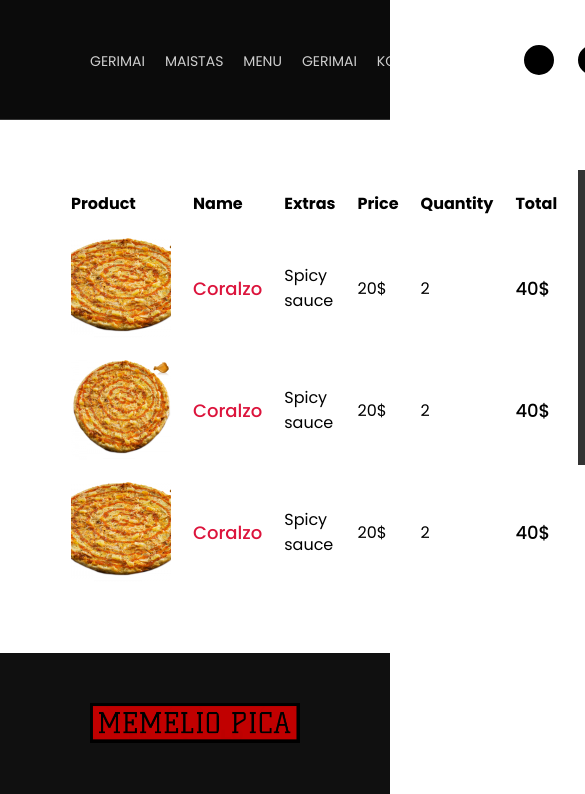
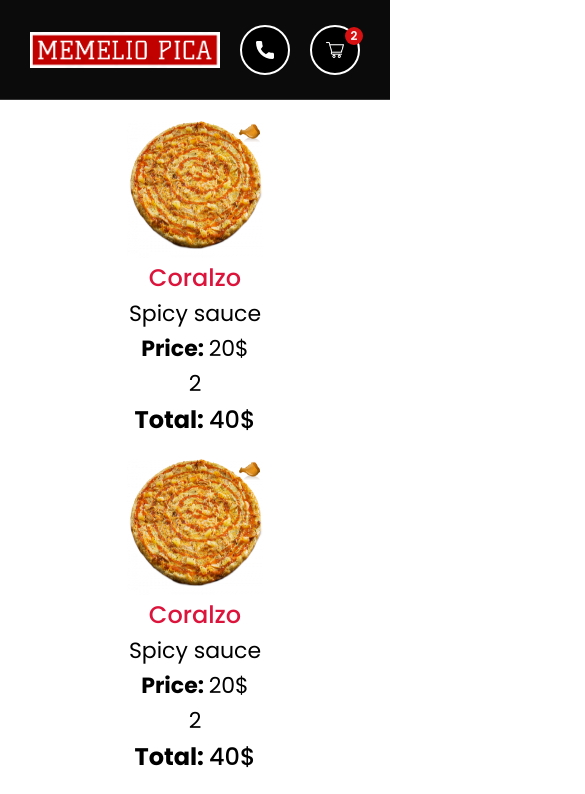
Before and after one commit to kbagdanskas/foodapp, a Next.js app: page /cart in a window 390 px wide. Shown: the top 794 px of the page, 585 px wide, since content can reach past the window. Built offline with nearby package versions, Linux system fonts and the light colour scheme.

Commit message:
added media

```diff
--- a/pages/cart.jsx
+++ b/pages/cart.jsx
@@ -18,29 +18,7 @@ const Cart = () => {
                 </tr>
                 </thead>
                 <tbody>
-                <tr>
-                    <td>
-                        <div className={styles.imgContainer}>
-                            <Image src="/img/hawaii.png" alt="pizza" layout='fill' objectFit='cover'/>
-                        </div>
-                    </td>
-                    <td>
-                        <span className={styles.name}>Coralzo</span>
-                    </td>
-                    <td>
-                        <span className={styles.extras}>Spicy sauce</span>
-                    </td>
-                    <td>
-                        <span className={styles.price}>20$</span>
-                    </td>
-                    <td>
-                        <span className={styles.quantity}>2</span>
-                    </td>
-                    <td>
-                        <span className={styles.total}>40$</span>
-                    </td>
-                </tr>
-                <tr>
+                <tr className={styles.tbodyTr}>
                     <td>
                         <div className={styles.imgContainer}>
                             <Image src="/img/hawaii.png" alt="pizza" layout='fill' objectFit='fill'/>
@@ -62,10 +40,32 @@ const Cart = () => {
                         <span className={styles.total}>40$</span>
                     </td>
                 </tr>
-                <tr>
+                <tr className={styles.tbodyTr}>
                     <td>
                         <div className={styles.imgContainer}>
-                            <Image src="/img/hawaii.png" alt="pizza" layout='fill' objectFit='cover'/>
+                            <Image src="/img/hawaii.png" alt="pizza" layout='fill' objectFit='fill'/>
+                        </div>
+                    </td>
+                    <td>
+                        <span className={styles.name}>Coralzo</span>
+                    </td>
+                    <td>
+                        <span className={styles.extras}>Spicy sauce</span>
+                    </td>
+                    <td>
+                        <span className={styles.price}>20$</span>
+                    </td>
+                    <td>
+                        <span className={styles.quantity}>2</span>
+                    </td>
+                    <td>
+                        <span className={styles.total}>40$</span>
+                    </td>
+                </tr>
+                <tr className={styles.tbodyTr}>
+                    <td>
+                        <div className={styles.imgContainer}>
+                            <Image src="/img/hawaii.png" alt="pizza" layout='fill' objectFit='fill'/>
                         </div>
                     </td>
                     <td>
--- a/pages/orders/[id].jsx
+++ b/pages/orders/[id].jsx
@@ -24,7 +24,7 @@ const Order = () => {
                     </tr>
                 </thead>
                 <tbody>
-                <tr>
+                <tr className={styles.tbodyTr}>
                     <td>
                         <span className={styles.id}>11313\311\1\</span>
                     </td>
--- a/pages/product/[id].jsx
+++ b/pages/product/[id].jsx
@@ -22,7 +22,8 @@ const Product = () => {
             <h1 className={styles.title}>{pizza.name}</h1>
             <span className={styles.price}>${pizza.price[size]}</span>
             <p className={styles.desc}>{pizza.desc}</p>
-            <div className={styles.sizes}>Choose the size
+            <div className={styles.choose}>Choose the size</div>
+            <div className={styles.sizes}>
                 <div className={styles.size} onClick={()=>setSize(0)}>
                     <Image src="/img/pizzasize.svg" layout='fill' alt="size"/>
                     <span className={styles.number}>Small</span>
--- a/styles/Cart.module.css
+++ b/styles/Cart.module.css
@@ -57,3 +57,48 @@
     font-weight: bold;
     margin-top: 20px;
 }
+
+@media screen and (max-width: 480px) {
+    .container {
+        flex-direction: column;
+        padding: 20px;
+    }
+    .table {
+        display: flex;
+        flex-direction: column;
+        align-items: center;
+        justify-content: center;
+    }
+    thead .tr {
+        display: none;
+    }
+    .tbodyTr {
+        display: flex;
+        flex-direction: column;
+        align-items: center;
+        justify-content: center;
+        margin-bottom: 20px;
+    }
+    .name,.total {
+        font-size: 24px;
+    }
+    .imgContainer {
+        width: 35vw;
+        height: 35vw;
+        position: relative;
+    }
+    .extras,.price,.quantity {
+        font-size: 22px;
+    }
+    .price:before {
+        content: 'Price: ';
+        font-weight: bold;
+    }
+    .total:before {
+        content: 'Total: ';
+        font-weight: bold;
+    }
+    .wrapper {
+        width: 100%;
+    }
+}
--- a/styles/Featured.module.css
+++ b/styles/Featured.module.css
@@ -2,6 +2,7 @@
     height: calc(100vh - 120px);
     background-color: crimson;
     overflow: hidden;
+    position: relative;
 }
 
 .arrowContainer {
@@ -27,3 +28,9 @@
     height: 100%;
     position: relative;
 }
+
+@media screen and (max-width: 480px) {
+    .container {
+        height: 30vh;
+    }
+}
--- a/styles/Footer.module.css
+++ b/styles/Footer.module.css
@@ -58,7 +58,7 @@
     content: '';
     width: 100%;
     height: 2px;
-    background-color: grey;
+    background-color: #cbcdd0;
     bottom: -30px;
 }
 
@@ -91,8 +91,28 @@
 
 .copyright span {
     margin-right: 20px;
+    margin-left: 20px;
 }
 
-.copyright img {
-    margin-right: 20px;
+
+@media screen and (max-width: 480px) {
+    .cartWrap {
+        width: 100%;
+        margin-bottom: 20px;
+    }
+    .container {
+        height: unset;
+    }
+    .items {
+        flex-direction: column;
+    }
+    .logo {
+        margin-bottom: 20px;
+    }
+    .listTitle {
+        text-align: center;
+    }
+    .copyright {
+        justify-content: center;
+    }
 }
--- a/styles/Navbar.module.css
+++ b/styles/Navbar.module.css
@@ -81,14 +81,15 @@
 .callButton {
     display: flex;
     align-items: center;
-    justify-content: space-between;
+    justify-content: center;
     color: #fff;
     text-transform: uppercase;
     font-size: 18px;
     font-weight: 600;
     transition: 0.2s;
-    border-radius: 25px;
-    padding: 15px 15px;
+    border-radius: 50%;
+    width: 50px;
+    height: 50px;
     background-color: #000;
     border: 2px solid #fff;
     margin-right: 20px;
@@ -96,14 +97,15 @@
 .cart {
     display: flex;
     align-items: center;
-    justify-content: space-between;
+    justify-content: center;
     color: crimson;
     text-transform: uppercase;
     font-size: 12px;
     font-weight: 600;
     transition: 0.2s;
-    border-radius: 25px;
-    padding: 15px 15px;
+    border-radius: 50%;
+    width: 50px;
+    height: 50px;
     background-color: #000;
     border: 2px solid #fff;
     margin-right: 50px;
@@ -123,3 +125,28 @@
     top: 0;
     right: -5px;
 }
+
+@media screen and (max-width: 480px) {
+    .listtext {
+        display: none;
+    }
+    .logo {
+        margin-right: 20px;
+        height: 50px;
+    }
+    .logo a span img {
+        height: 50px !important;
+        object-fit: contain !important;
+    }
+    .container {
+        height: 100px;
+        padding: 0 30px;
+    }
+    .cart {
+        margin-right: 0;
+    }
+    /* .callButton span img {
+        height: 12px !important;
+        width: 12px !important;
+    } */
+}
--- a/styles/Order.module.css
+++ b/styles/Order.module.css
@@ -86,3 +86,55 @@
     margin-top: 20px;
     cursor: not-allowed;
 }
+
+
+@media screen and (max-width: 480px) {
+    .container {
+        flex-direction: column;
+    }
+    .table {
+        display: flex;
+        flex-direction: column;
+        align-items: center;
+        justify-content: center;
+    }
+    thead .tr {
+        display: none;
+    }
+    .tbodyTr {
+        display: flex;
+        flex-direction: column;
+        align-items: center;
+        justify-content: center;
+        font-size: 20px;
+    }
+    .id:before {
+        content: 'Order ID: ';
+        font-weight: 500;
+    }
+    .name:before {
+        content: 'Customer: ';
+        font-weight: 500;
+    }
+    .address:before {
+        content: 'Address: ';
+        font-weight: 500;
+    }
+    .total:before {
+        content: 'Total: ';
+        font-weight: 500;
+    }
+    .wrapper {
+        width: 100%;
+    }
+
+    .row:last-child {
+        flex-direction: column;
+        justify-content: center;
+        align-items: center;
+        width: 100%;
+    }
+    .done,.undone,.inProgress {
+        margin-bottom: 20px;
+    }
+}
--- a/styles/Product.module.css
+++ b/styles/Product.module.css
@@ -95,3 +95,48 @@
     font-weight: 500;
     cursor: pointer;
 }
+
+.choose {
+    margin-bottom: 20px;
+    font-weight: 500;
+}
+
+@media screen and (max-width: 480px) {
+    .container {
+        height: auto;
+        text-align: center;
+        flex-direction: column;
+    }
+    .imgContainer {
+        width: 70vw;
+        height: 70vw;
+        margin-top: 20px;
+    }
+    .title {
+        margin: 5px;
+    }
+    .sizes {
+        width: 100%;
+        padding: 0 20px;
+    }
+    .ingredients {
+        flex-direction: column;
+    }
+    .option {
+        margin: 10px;
+        font-size: 16px;
+    }
+    .checkbox {
+        width: 25px;
+        height: 25px;
+        margin-right: 5px;
+    }
+    .quantity {
+        height: 40px;
+        padding: 10px 20px;
+    }
+    .button {
+        padding: 10px 20px;
+        height: 40px;
+    }
+}
--- a/styles/ProductCart.module.css
+++ b/styles/ProductCart.module.css
@@ -54,3 +54,30 @@
     -webkit-box-orient: vertical;
     -webkit-line-clamp: 6;
 }
+
+@media screen and (max-width: 480px) {
+    .container {
+        width: 100%;
+        padding: 20px 20px;
+    }
+    .title {
+        font-size: 30px;
+    }
+    .price {
+        font-size: 24px;
+    }
+    .desc {
+        font-size: 18px;
+        padding: 0;
+    }
+    .container:nth-child(4n) {
+        border-right: 1px solid #dadada;
+    }
+    .container {
+        border: 1px solid #dadada;
+        margin-bottom: 20px;
+    }
+    .container:last-of-type {
+        margin-bottom: 0px;
+    }
+}
--- a/styles/ProductList.module.css
+++ b/styles/ProductList.module.css
@@ -12,9 +12,18 @@
 }
 
 .desc {
+    font-size: 36px;
+    line-height: 1.5;
+}
+
+.title {
+    font-size: 48px;
+    line-height: 1.5;
+}
+
+.desc {
     font-size: 24px;
     color: #444;
-    width: 70%;
 }
 
 .wrapper {
@@ -24,3 +33,19 @@
     justify-content: center;
     flex-wrap: wrap;
 }
+
+@media screen and (max-width: 480px) {
+    .title {
+        text-align: center;
+        font-size: 28px;
+        margin-bottom: 20px;
+    }
+    .desc {
+        font-size: 22px;
+        text-align: center;
+        margin-top: 0;
+    }
+    .container {
+        padding-bottom: 50px;
+    }
+}
```
